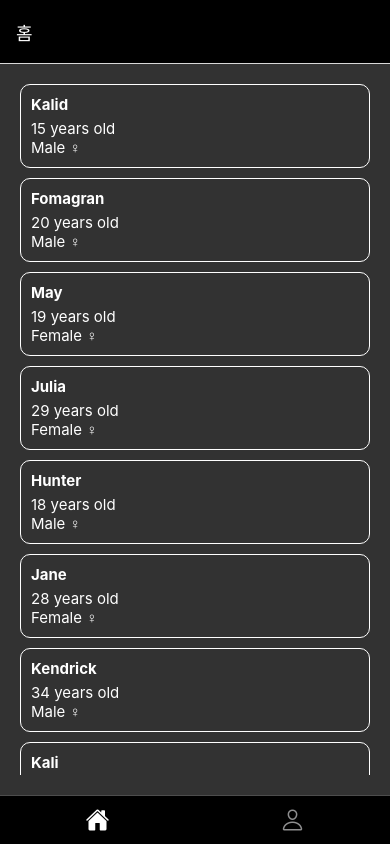
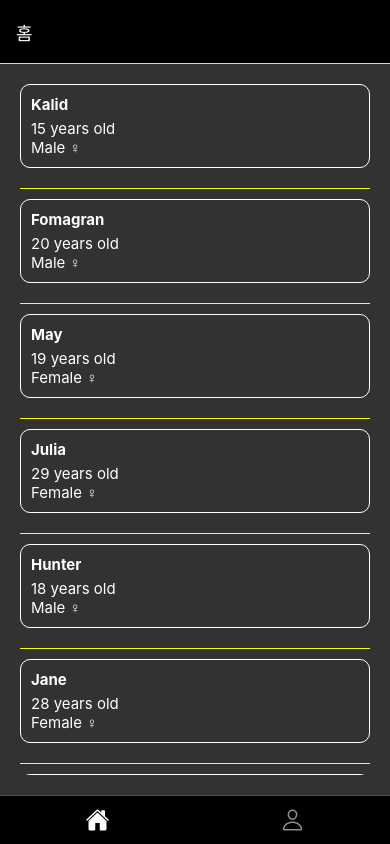
Before and after one commit to remojusang/rn, a React Native app: screen /Home in a window 390 px wide. Built offline with nearby package versions, Linux system fonts and the light colour scheme.

Commit message:
chore: Add ItemSeparatorComponent to PersonList

```diff
--- a/components/PersonList.tsx
+++ b/components/PersonList.tsx
@@ -1,5 +1,5 @@
 import React from 'react';
-import { FlatList } from 'react-native';
+import { FlatList, View } from 'react-native';
 import { PersonType } from '../utils/types';
 import Person from './Person';
 import personData from '../utils/personData.json';
@@ -11,13 +11,22 @@ interface Props {
 function PersonList({ isRefreshing, onRefresh }: Props) {
   return (
     <FlatList
+      ItemSeparatorComponent={() => (
+        <View
+          style={{
+            width: '100%',
+            height: 1,
+            backgroundColor: 'yellow',
+            marginVertical: 10,
+          }}></View>
+      )}
       onRefresh={onRefresh}
       refreshing={isRefreshing}
       style={{ width: '100%' }}
       data={personData as PersonType[]}
       renderItem={props => <Person {...props} />}
       keyExtractor={item => item.name}
-      showsHorizontalScrollIndicator={false}
+      showsVerticalScrollIndicator={false}
     />
   );
 }
```
